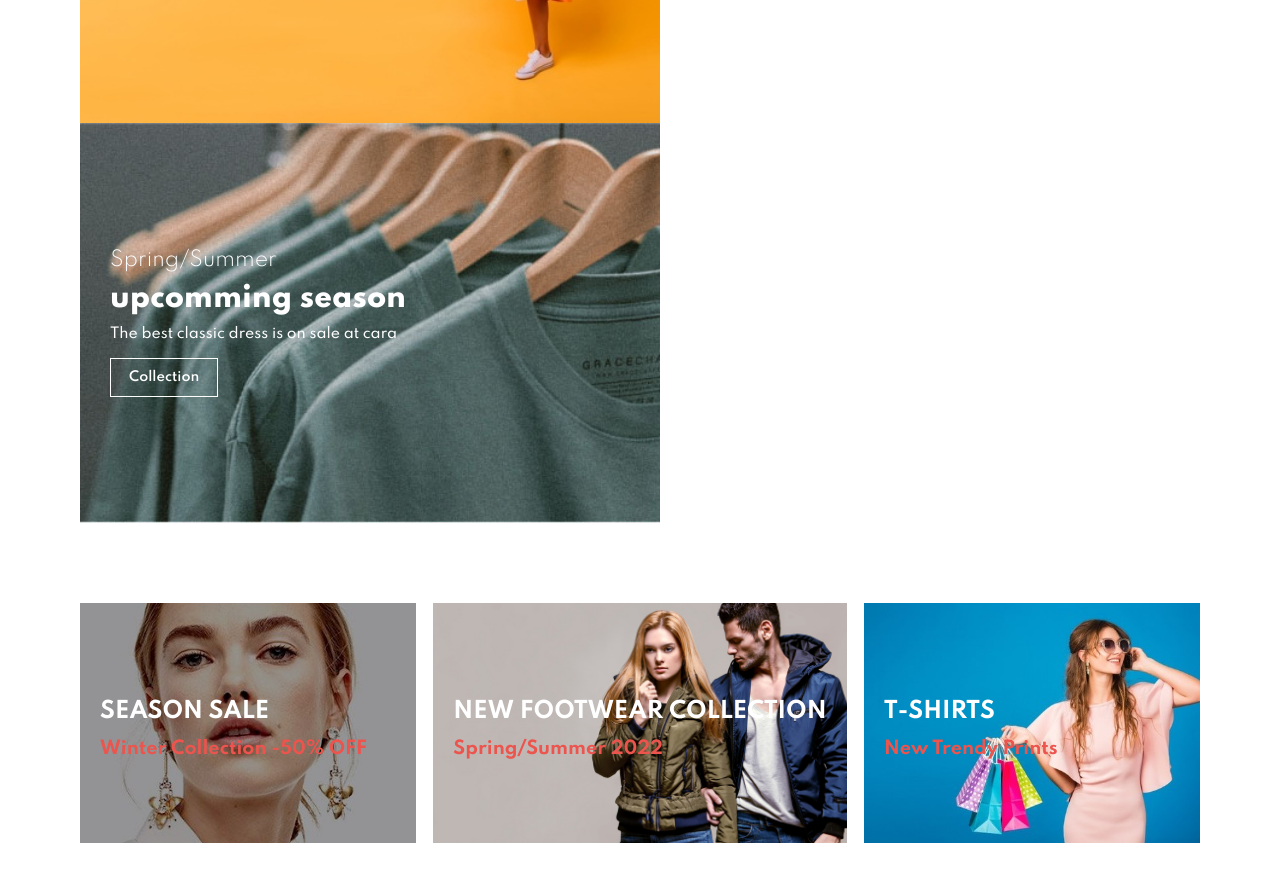
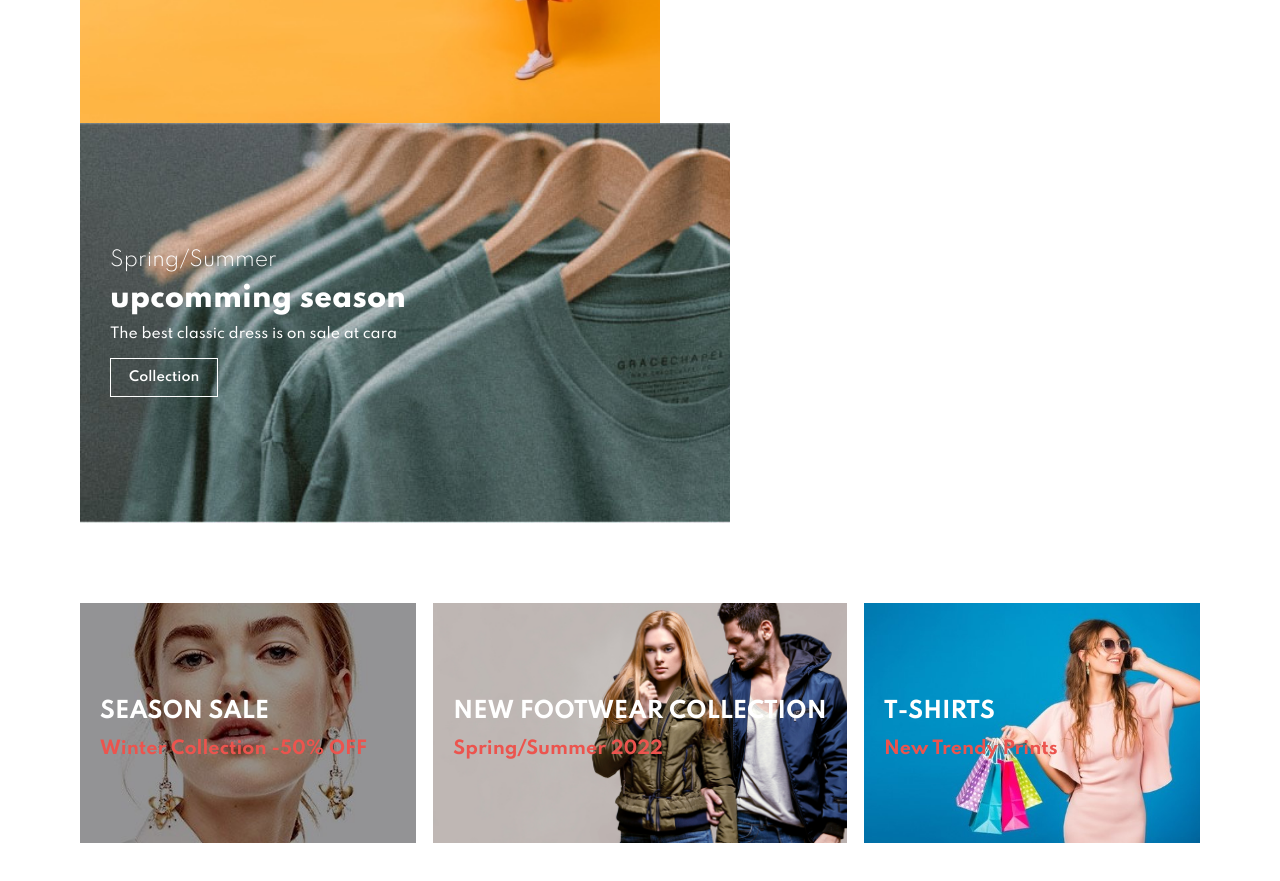
Before and after one commit to Sojwal5/Ecommerse_Website, a plain HTML site: page index.html in a window 1280 px wide. Shown: the part 3789-4670 px from the top of the page. Drawn offline with Linux system fonts and the light colour scheme.

Commit message:
chagnged banner width

```diff
--- a/style.css
+++ b/style.css
@@ -359,7 +359,7 @@ button.white{
     justify-content: center;
     align-items: flex-start;
     background-image: url(img/banner/b10.jpg);
-    min-width: 580px;
+    min-width: 650px;
     height: 50vh;
     background-size: cover;
     background-position: center;
```
